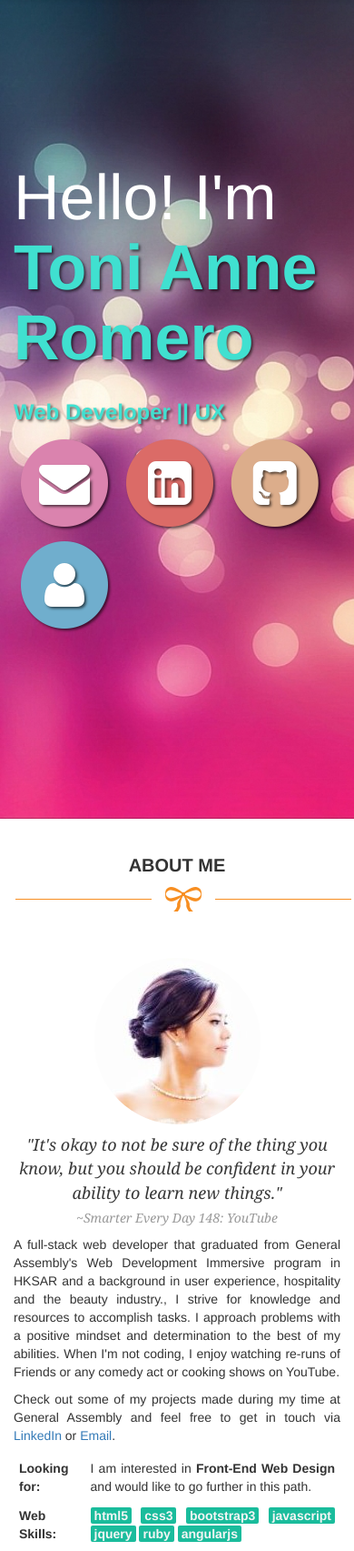
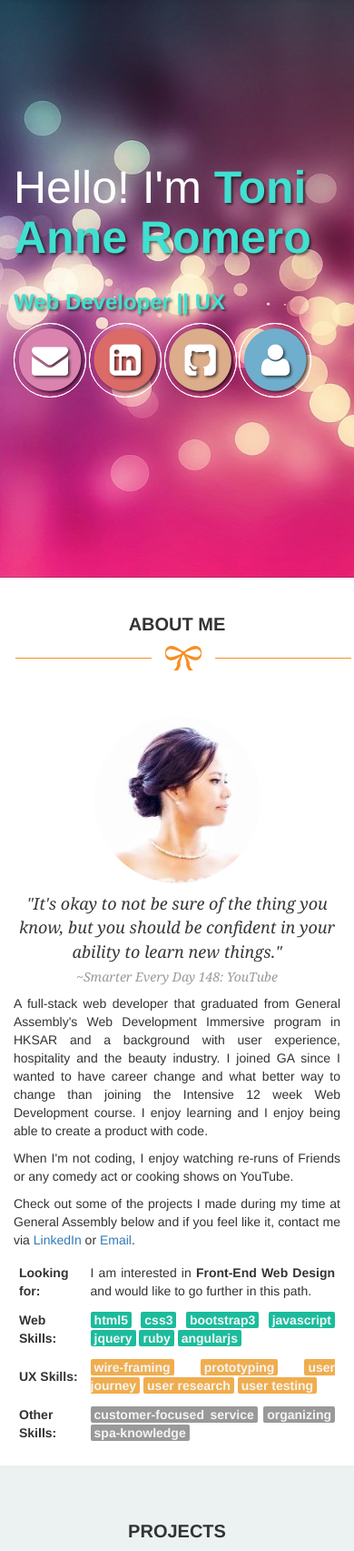
Before and after one commit to tonianner/tonianner.github.io, a PHP site: page /indexReal.html in a window 390 px wide. Shown: the part 51-1756 px from the top of the page at 91% size. Run offline with PHP 8.4, Linux system fonts and the light colour scheme; grey boxes labelled with a size stand in for pictures from a placeholder-image service; some libraries are stand-ins or nearby versions.

Commit message:
added border to header icons and made header responsive

```diff
--- a/assets/css/main.css
+++ b/assets/css/main.css
@@ -13,7 +13,6 @@ blockquote {
   color: #383838;
   border: 0;
 }
-
 
 blockquote cite {
   color: #999999;
@@ -101,6 +100,20 @@ header {
   color: turquoise;
   font-weight: bold;
   text-shadow: 2px 2px 3px rgba(0,0,0,0.6);
+}
+
+#banner div > a span i{
+  border: 1px solid white;
+  border-radius: 62px;
+}
+
+@media (max-width: 767px) {
+  #banner h1{
+    font-size: 50px;
+  }
+  #banner a{
+    font-size: 10px;
+  }
 }
 
 /*-- End Header banner --*/
--- a/indexReal.html
+++ b/indexReal.html
@@ -97,9 +97,11 @@ http://www.templatemo.com/free-website-templates/417-grill
       </center>
 
       <div class="container col-sm-8 col-sm-offset-2 text-justify">
-        <p>A full-stack web developer that graduated from General Assembly's Web Development Immersive program in HKSAR and a background in user experience, hospitality and the beauty industry., I strive for knowledge and resources to accomplish tasks. I approach problems with a positive mindset and determination to the best of my abilities. When I'm not coding, I enjoy watching re-runs of Friends or any comedy act or cooking shows on YouTube.</p>
+        <p>A full-stack web developer that graduated from General Assembly's Web Development Immersive program in HKSAR and a background with user experience, hospitality and the beauty industry. I joined GA since I wanted to have career change and what better way to change than joining the Intensive 12 week Web Development course. I enjoy learning and I enjoy being able to create a product with code.</p>
 
-        <p>Check out some of my projects made during my time at General Assembly and feel free to get in touch via <a href="https://hk.linkedin.com/in/tonianne00" target="_blank"> LinkedIn</a> or <a href="mailto:tonianne.romero@gmail.com?Subject=Hello%20Toni" target="_top">Email</a>.</p>
+        <p>When I'm not coding, I enjoy watching re-runs of Friends or any comedy act or cooking shows on YouTube.</p>
+
+        <p>Check out some of the projects I made during my time at General Assembly below and if you feel like it, contact me via <a href="https://hk.linkedin.com/in/tonianne00" target="_blank"> LinkedIn</a> or <a href="mailto:tonianne.romero@gmail.com?Subject=Hello%20Toni" target="_top">Email</a>.</p>
 
         <table class="borderless col-sm-10 col-sm-offset-1">
           <tbody>
@@ -174,7 +176,7 @@ http://www.templatemo.com/free-website-templates/417-grill
                 <span>WDI</span>
               </div>
               <div class="content-hide">
-                <p> The last and final project at General Assembly's Web Development Course. I have created an event list organizer. In one platform you can create an event, vote for a location with your friends(work in progress) and make a checklist for that event. I wanted to explore using different libraries for Ruby and Angularjs (e.g. Angular-xeditable, ihover, ui-sortable and underscore).</p>
+                <p> The last and final project at General Assembly's Web Development Course which took 2 weeks to complete. I have created an event list organizer. In one platform you can create an event, vote for a location with your friends(work in progress) and make a checklist for that event. I wanted to explore using different libraries for Ruby and Angularjs (e.g. Angular-xeditable, ihover, ui-sortable and underscore).</p>
 
               </div>
             </div>
@@ -193,7 +195,7 @@ http://www.templatemo.com/free-website-templates/417-grill
                 <span>WDI</span>
               </div>
               <div class="content-hide">
-                <p>Helpz is a place where people who love what they do helpz you get things done at an unbeatable value. I was inspired by fiverr.com for this project, so this is a scalled down replica version. We focused more on using Ajax to get information from the API.</p>
+                <p>Helpz is a place where people who love what they do helpz you get things done at an unbeatable value. I was inspired by fiverr.com for this project, so this is a scalled down replica version which took 1 week to finish. We focused more on using Ajax to get information from the API. The site is still a work in progress.</p>
               </div>
             </div>
           </div>
@@ -211,7 +213,7 @@ http://www.templatemo.com/free-website-templates/417-grill
                 <span>WDI</span>
               </div>
               <div class="content-hide">
-                <p>This is a directory that one day, will be populated with all the take-out sushi stores in Hong Kong. I learned how to connect the back-end data to be viewed at the front-end. Routing different views and CSS/Bootsrap techniques.</p>
+                <p>This is a directory that one day, will be populated with all the take-out sushi stores in Hong Kong. I learned how to connect the back-end data to be viewed at the front-end. Routing different views and CSS/Bootsrap techniques which was completed in about 1 weeks time. I was partnered up with <a href="https://hk.linkedin.com/in/jackywhlee">Jacky Lee</a> for this 1 week project.</p>
               </div>
             </div>
           </div>
@@ -229,7 +231,7 @@ http://www.templatemo.com/free-website-templates/417-grill
                 <span>WDI</span>
               </div>
               <div class="content-hide">
-                <p>As the 1st project in General Assembly's Web Development Course, I have created a web-based 2D Shooting Game created purely using jQuery, javascript, HTML and CSS. I learned how to use jQuery animation and how each element is positioned on the screen.</p>
+                <p>As the 1st project in General Assembly's Web Development Course, I have created a web-based 2D Shooting Game created purely using jQuery, javascript, HTML and CSS that was completed within a week. I learned how to use jQuery animation and how each element is positioned on the screen.</p>
               </div>
             </div>
           </div>
```
